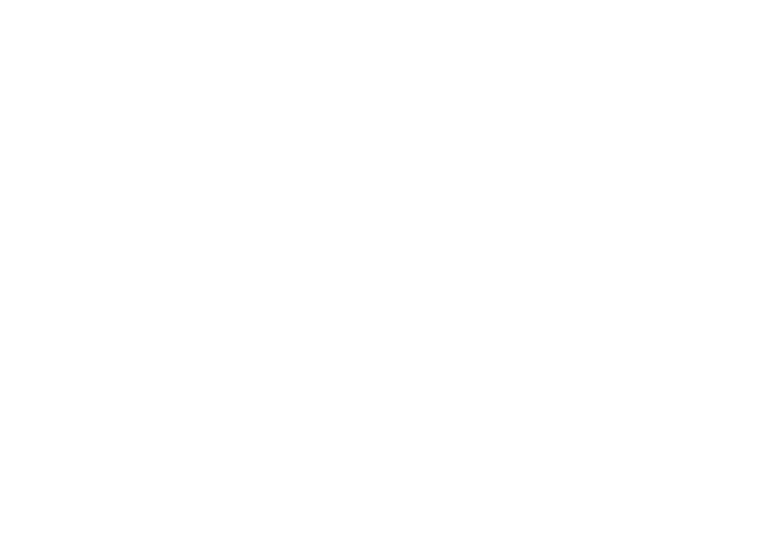
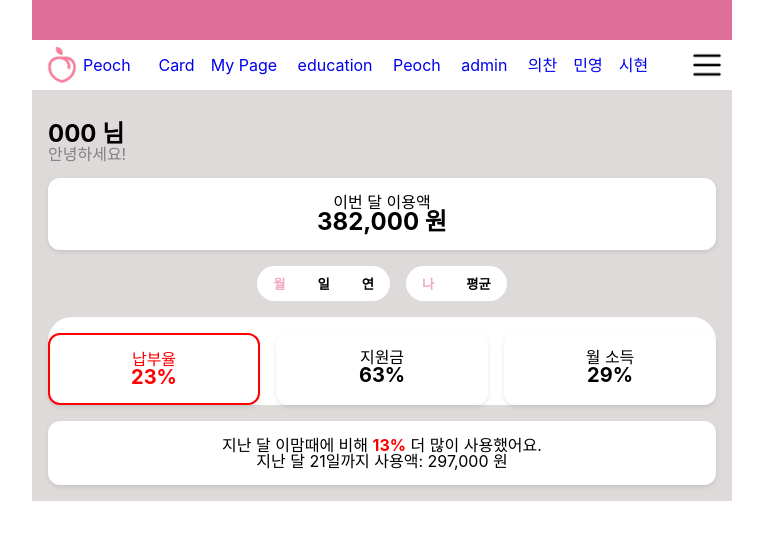
Before and after one commit to shinhan-7hillguys/7hillguys-front, a React (Create React App) app: page /dashboard in a window 1280 px wide. Before the commit this address had no page. Shown: the top 540 px of the page, without its empty margins (258-1021 px from the left). Built offline with nearby package versions, Linux system fonts and the light colour scheme.

Commit message:
[Feat]Dashboard 추가

```diff
--- a/package.json
+++ b/package.json
@@ -9,10 +9,14 @@
     "@testing-library/react": "^16.2.0",
     "@testing-library/user-event": "^13.5.0",
     "gsap": "^3.12.7",
+    "lucide-react": "^0.477.0",
+    "project_2": "file:",
     "react": "^19.0.0",
     "react-dom": "^19.0.0",
     "react-router-dom": "^7.2.0",
     "react-scripts": "5.0.1",
+    "recharts": "^2.15.1",
+    "styled-components": "^6.1.15",
     "web-vitals": "^2.1.4"
   },
   "scripts": {
--- a/src/App.jsx
+++ b/src/App.jsx
@@ -10,7 +10,7 @@
 import Admin from "./pages/admin/Admin";
 import MyCard from "./pages/mypage/card/MyCard";
 import PositiveFactor from "./pages/education/PositiveFactor";
-
+import Dashboard from "./pages/admin/dashboard";
 function App() {
   return (
     <BrowserRouter>
@@ -25,6 +25,7 @@
           <Route path="/signup" element={<Admin />} />
           <Route path="/mypage/card" element={<MyCard />} />
           <Route path="/education/compare" element={<PositiveFactor />} />
+          <Route path="/dashboard" element={<Dashboard />} />
         </Route>
       </Routes>
     </BrowserRouter>
--- /dev/null
+++ b/src/pages/admin/dashboard.jsx
@@ -0,0 +1,224 @@
+import { useState, useEffect } from "react";
+import styled from "styled-components";
+
+const Container = styled.div`
+  padding: 16px;
+  background: #dedada;
+`;
+
+
+
+const UserInfo = styled.div`
+  margin-top: 16px;
+  background : #dedada;
+`;
+
+const Username = styled.h2`
+  font-size: 24px;
+  font-weight: bold;
+`;
+
+const Greeting = styled.p`
+  color: gray;
+`;
+
+const Card = styled.div`
+  background: white;
+  padding: 16px;
+  margin-top: 16px;
+  border-radius: 12px;
+  box-shadow: 0 2px 4px rgba(0, 0, 0, 0.1);
+  text-align: center;
+`;
+
+const FilterContainer = styled.div`
+  display: flex;
+  gap: 16px;
+  justify-content: center;
+  margin-top: 16px;
+  background-color: #dedada;
+  border-radius : 35px;
+`;
+
+const FilterGroup = styled.div`
+  display: flex;
+  border-radius: 24px;
+
+`;
+
+const FilterButton = styled.button`
+  padding: 8px 16px;
+  background: none;        /* 배경색 제거 */
+  border: none;            /* 테두리 제거 */
+  font-weight: bold;
+  cursor: pointer;
+  color: ${(props) => (props.active ? "#f4a9c0" : "black")};
+  transition: color 0.3s ease;
+
+  &:not(:last-child) {
+    border-right: none;
+  }
+`;
+
+const StatGrid = styled.div`
+  display: grid;
+  grid-template-columns: repeat(3, 1fr);
+  gap: 16px;
+  margin-top: 16px;
+  border-radius: 24px;
+
+`;
+
+const StatCard = styled(Card)`
+  cursor: pointer;
+  border: ${(props) => (props.highlight ? "2px solid red" : "none")};
+  color: ${(props) => (props.highlight ? "red" : "black")};
+  transition: all 0.3s ease; /* 테두리, 글자색 변경 시 부드럽게 */
+`;
+
+
+export default function MainPage() {
+
+  const [timeFilter, setTimeFilter] = useState("월");
+  const [typeFilter, setTypeFilter] = useState("나");
+
+  const [selectedStat, setSelectedStat] = useState("납부율");
+
+  const [usage, setUsage] = useState(382000);
+  const [percentages, setPercentages] = useState({ payRate: 23, support: 63, income: 29 });
+  const [lastMonthUsage, setLastMonthUsage] = useState(297000);
+  const [comparison, setComparison] = useState(13);
+  const [graphData, setGraphData] = useState([
+    { time: "00:00", sales: 50, revenue: 40, customers: 20 },
+    { time: "01:00", sales: 70, revenue: 50, customers: 30 },
+    { time: "02:00", sales: 80, revenue: 60, customers: 40 },
+  ]);
+
+  useEffect(() => {
+
+    if (timeFilter === "월" && typeFilter === "나" && selectedStat === "납부율") {
+      setUsage(382000);
+      setPercentages({ payRate: 23, support: 63, income: 29 });
+      setComparison(13);
+      setGraphData([
+        { time: "00:00", sales: 50, revenue: 40, customers: 20 },
+        { time: "01:00", sales: 70, revenue: 50, customers: 30 },
+        { time: "02:00", sales: 80, revenue: 60, customers: 40 },
+      ]);
+    } else if (timeFilter === "월" && typeFilter === "나" && selectedStat === "지원금") {
+      setUsage(400000);
+      setPercentages({ payRate: 18, support: 75, income: 29 });
+      setComparison(10);
+      setGraphData([
+        { time: "00:00", sales: 60, revenue: 50, customers: 30 },
+        { time: "01:00", sales: 80, revenue: 60, customers: 40 },
+        { time: "02:00", sales: 90, revenue: 70, customers: 50 },
+      ]);
+    } else if (timeFilter === "월" && typeFilter === "나" && selectedStat === "월 소득") {
+      setUsage(420000);
+      setPercentages({ payRate: 25, support: 50, income: 35 });
+      setComparison(7);
+      setGraphData([
+        { time: "00:00", sales: 55, revenue: 45, customers: 25 },
+        { time: "01:00", sales: 75, revenue: 55, customers: 35 },
+        { time: "02:00", sales: 95, revenue: 65, customers: 45 },
+      ]);
+    }
+  }, [timeFilter, typeFilter, selectedStat]);
+
+  return (
+    <Container>
+
+      <UserInfo>
+        <Username>000 님</Username>
+        <Greeting>안녕하세요!</Greeting>
+      </UserInfo>
+
+      <Card>
+        <h3>이번 달 이용액</h3>
+        <p style={{ fontSize: "24px", fontWeight: "bold" }}>
+          {usage.toLocaleString()} 원
+        </p>
+      </Card>
+
+      <FilterContainer>
+        <FilterGroup>
+          <FilterButton
+            active={timeFilter === "월"}
+            onClick={() => setTimeFilter("월")}
+          >
+            월
+          </FilterButton>
+          <FilterButton
+            active={timeFilter === "일"}
+            onClick={() => setTimeFilter("일")}
+          >
+            일
+          </FilterButton>
+          <FilterButton
+            active={timeFilter === "연"}
+            onClick={() => setTimeFilter("연")}
+          >
+            연
+          </FilterButton>
+        </FilterGroup>
+
+        <FilterGroup>
+          <FilterButton
+            active={typeFilter === "나"}
+            onClick={() => setTypeFilter("나")}
+          >
+            나
+          </FilterButton>
+          <FilterButton
+            active={typeFilter === "평균"}
+            onClick={() => setTypeFilter("평균")}
+          >
+            평균
+          </FilterButton>
+        </FilterGroup>
+      </FilterContainer>
+
+      <StatGrid>
+        <StatCard
+          highlight={selectedStat === "납부율"}
+          onClick={() => setSelectedStat("납부율")}
+        >
+          <p>납부율</p>
+          <p style={{ fontSize: "20px", fontWeight: "bold" }}>
+            {percentages.payRate}%
+          </p>
+        </StatCard>
+        <StatCard
+          highlight={selectedStat === "지원금"}
+          onClick={() => setSelectedStat("지원금")}
+        >
+          <p>지원금</p>
+          <p style={{ fontSize: "20px", fontWeight: "bold" }}>
+            {percentages.support}%
+          </p>
+        </StatCard>
+        <StatCard
+          highlight={selectedStat === "월 소득"}
+          onClick={() => setSelectedStat("월 소득")}
+        >
+          <p>월 소득</p>
+          <p style={{ fontSize: "20px", fontWeight: "bold" }}>
+            {percentages.income}%
+          </p>
+        </StatCard>
+      </StatGrid>
+
+      <Card>
+        <p>
+          지난 달 이맘때에 비해{" "}
+          <span style={{ color: "red", fontWeight: "bold" }}>{comparison}%</span>{" "}
+          더 많이 사용했어요.
+        </p>
+        <p>지난 달 21일까지 사용액: {lastMonthUsage.toLocaleString()} 원</p>
+      </Card>
+
+
+    </Container>
+  );
+}
```
Also changed, not shown: 1 other file (tests, documents, lock files or other folders).
